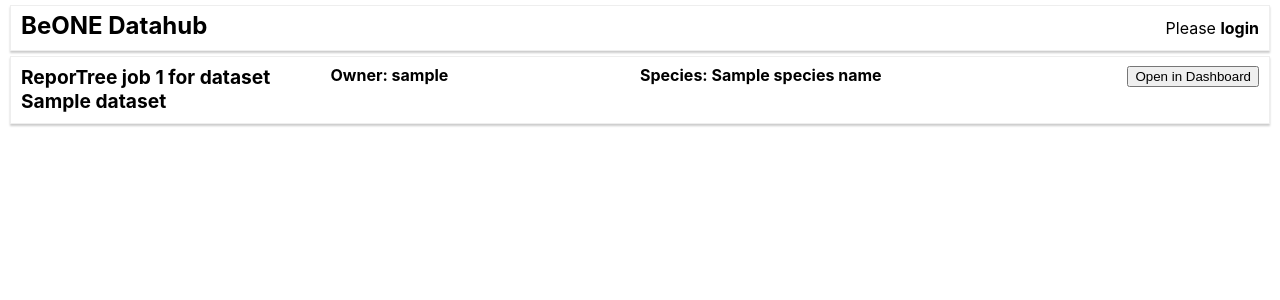
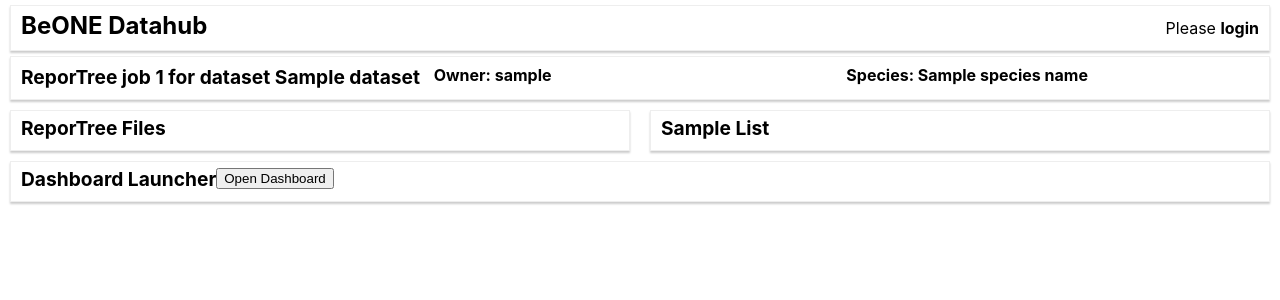
Before and after one commit to ssi-dk/beone-datahub, a Django app: template main/templates/main/rt_job.html in a window 1280 px wide. Shown: the top 300 px of the page. Run offline with Django 4.2, Linux system fonts and the light colour scheme; the template is opened without the code that fills it: most values are stand-ins (such as "Sample title", 1, 10 or a date in 2020); data that the repository does not hold is empty.

Commit message:
Basic HTML skeleton.

```diff
--- a/main/templates/main/rt_job.html
+++ b/main/templates/main/rt_job.html
@@ -12,17 +12,20 @@
     <div class="column">
       <h3>Species: {{ species_name }}</h3>
     </div>
-    <div class="column right-justify">
-      <form>
-        <input type="submit" value="Open in Dashboard">
-      </form>
-    </div>
   </div>
 </div>
+<div class='row'>
+  <div class='column pane'>
+      <h2>ReporTree Files</h2>
+  </div>
+  <div class='column pane'>
+      <h2>Sample List</h2>
+  </div>
+</div>
+<div class = 'row pane'>
+  <h2>Dashboard Launcher</h2>
+  <form>
+    <input type="submit" value="Open Dashboard">
+  </form>
+</div>
 {% endblock %}
-
-{% block footer %}
-  {% if edit %}
-    <script src="/static/main/update_mongoids.js"></script>
-  {% endif %}
-{% endblock %}
```
